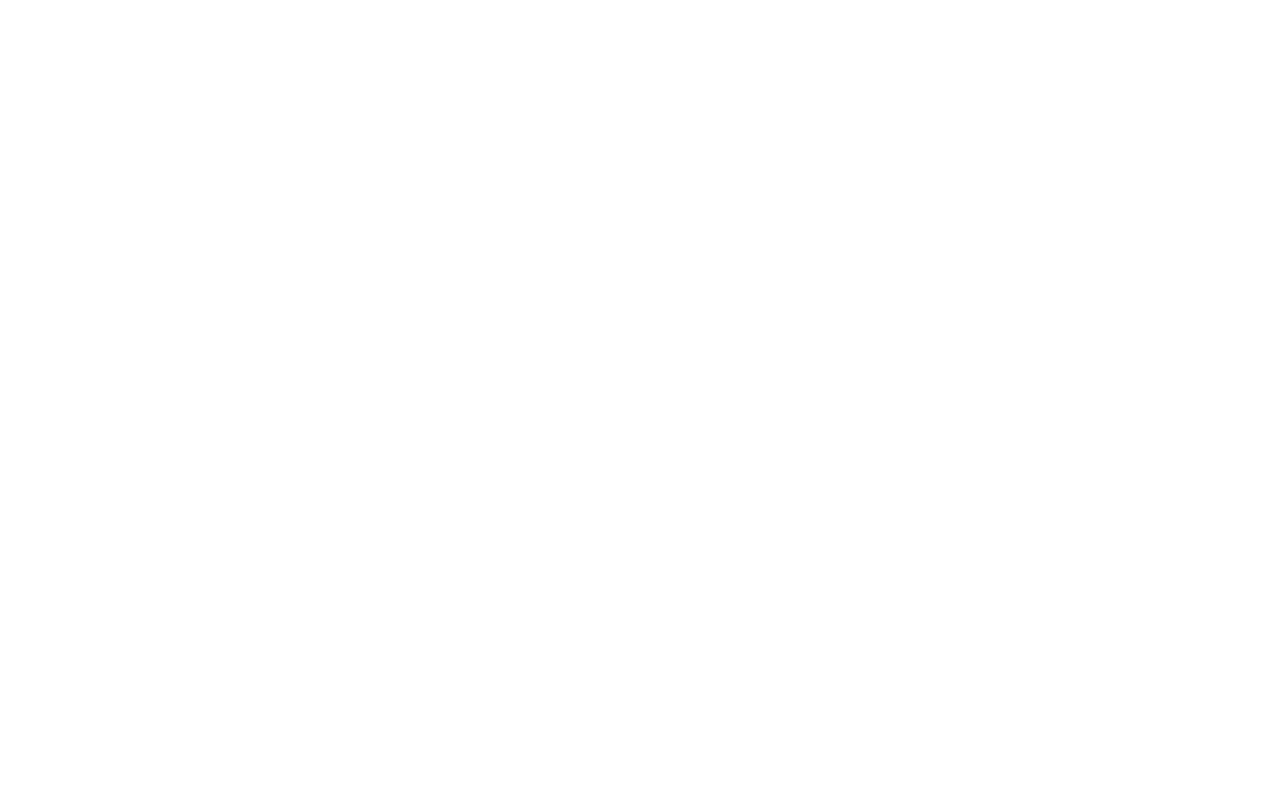
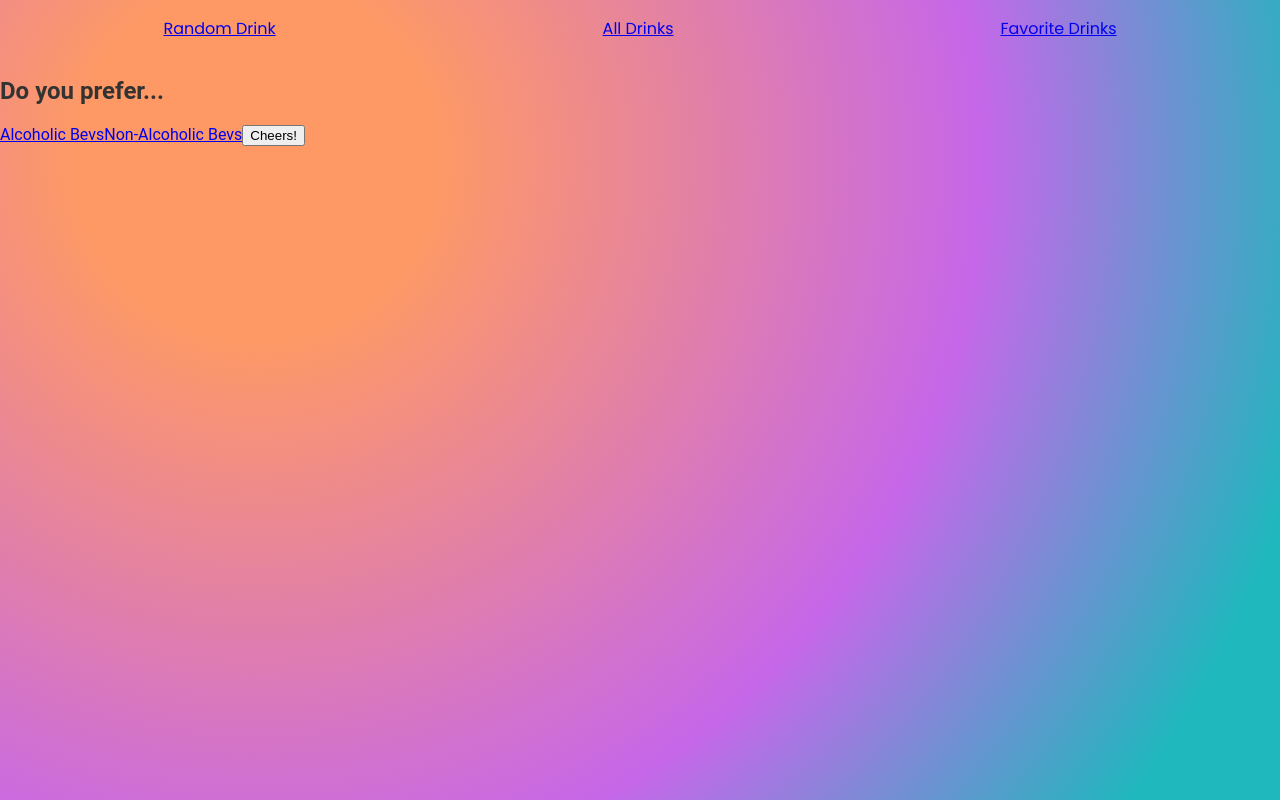
Before and after one commit to lalonggone/mix-master, a React (Create React App) app: page /na in a window 1280 px wide. Built offline with nearby package versions, Linux system fonts and the light colour scheme.

Commit message:
Begin design of individual components

```diff
--- a/public/index.html
+++ b/public/index.html
@@ -1,6 +1,12 @@
 <!DOCTYPE html>
 <html lang="en">
   <head>
+    <link rel="preconnect" href="https://fonts.googleapis.com" />
+    <link rel="preconnect" href="https://fonts.gstatic.com" crossorigin />
+    <link
+      href="https://fonts.googleapis.com/css2?family=Poppins:ital,wght@0,100;0,200;0,300;0,400;0,500;1,100;1,200;1,300;1,400;1,500&display=swap"
+      rel="stylesheet"
+    />
     <meta charset="utf-8" />
     <meta name="viewport" content="width=device-width, initial-scale=1" />
     <meta
--- /dev/null
+++ b/src/components/AllDrinksGrid/AllDrinksGrid.js
@@ -0,0 +1,8 @@
+import React from 'react'
+import drinkRecipes from '../../mock-data'
+
+function AllDrinksGrid() {
+
+}
+
+export default AllDrinksGrid;
--- a/src/components/AllRecipesGrid/AllRecipesGrid.js
+++ /dev/null
@@ -1,11 +0,0 @@
-import React from 'react'
-
-function AllRecipesGrid() {
-  return (
-    <div>
-
-    </div>
-  )
-}
-
-export default AllRecipesGrid;
--- a/src/components/App/App.css
+++ b/src/components/App/App.css
@@ -0,0 +1,17 @@
+.html,
+body {
+  margin: 0;
+  padding: 0;
+  font-family: 'Roboto', sans-serif;
+  background: radial-gradient(
+    circle at 20% 20%,
+    #fe9966 15%,
+    rgb(198, 103, 233) 60%,
+    #1eb8bd 90%
+  );
+  background-attachment: fixed;
+  background-repeat: no-repeat;
+  background-size: cover;
+
+  color: #333;
+}
--- a/src/components/App/App.js
+++ b/src/components/App/App.js
@@ -1,10 +1,13 @@
 import './App.css';
 import HomePage from '../HomePage/HomePage';
+import { BrowserRouter } from 'react-router-dom';
 
 function App() {
   return (
     <div className="App">
-      <HomePage />
+      <BrowserRouter>
+        <HomePage />
+      </BrowserRouter>
     </div>
   );
 }
--- a/src/components/HomePage/HomePage.js
+++ b/src/components/HomePage/HomePage.js
@@ -1,14 +1,21 @@
 import React from 'react'
+import { Link } from 'react-router-dom'
 import NavBar from '../NavBar/NavBar'
-import FavoriteRecipeGrid from '../FavoriteRecipeGrid/FavoriteRecipeGrid'
-import AllRecipesGrid from '../AllRecipesGrid/AllRecipesGrid'
+import FavoriteDrinksGrid from '../FavoriteDrinksGrid/FavoriteDrinksGrid'
+import AllDrinksGrid from '../AllDrinksGrid/AllDrinksGrid'
 
 function HomePage() {
   return (
     <div>
-      <NavBar />
-      <AllRecipesGrid />
-      <FavoriteRecipeGrid />
+      <NavBar className="navbar"/>
+        <section className="quiz-section">
+            <h1>Do you prefer...</h1>
+            <Link to="/all">Alcoholic Bevs</Link>
+            <Link to="/na">Non-Alcoholic Bevs</Link>
+            <button className="enter-btn">Cheers!</button>
+        </section>
+      <AllDrinksGrid className="allDrinksGrid"/>
+      <FavoriteDrinksGrid className="favoriteDrinksGrid"/>
     </div>
   )
 }
--- a/src/components/NavBar/NavBar.css
+++ b/src/components/NavBar/NavBar.css
@@ -0,0 +1,18 @@
+.nav-container {
+    display: flex;
+    font-family: 'Poppins', sans-serif;
+    color: white;
+
+    .nav-list {
+        width: 100%;
+        display: flex;
+        list-style: none;
+        padding: 0;
+        justify-content: space-around;
+
+        .nav-item {
+            cursor: pointer;
+        }
+    }
+
+}
--- a/src/components/NavBar/NavBar.js
+++ b/src/components/NavBar/NavBar.js
@@ -1,9 +1,32 @@
 import React from 'react'
+import { useState } from 'react'
+import { Link } from 'react-router-dom'
+import './NavBar.css'
 
 function NavBar() {
+  const [showAllDrinks, setShowAllDrinks] = useState(true)
+
+  const toggleDrinks = () => {
+    setShowAllDrinks(!showAllDrinks)
+  }
+
   return (
     <div>
-
+      <nav className="nav-container">
+        <ul className="nav-list">
+          <li className="nav-item">
+            <Link to="/random">Random Drink</Link>
+          </li>
+          <li className="nav-item" onClick={toggleDrinks}>
+            <Link to={showAllDrinks ? '/all' : '/na'}>
+              {showAllDrinks ? 'All Drinks' : 'NA Drinks'}
+            </Link>
+          </li>
+          <li className="nav-item">
+            <Link to="favorites">Favorite Drinks</Link>
+          </li>
+        </ul>
+      </nav>
     </div>
   )
 }
```
Also changed, not shown: src/components/RecipeGrid/RecipeGrid.js (deleted, +0 -12 lines), src/components/AllDrinksGrid/AllDrinksGrid.css (added), src/components/FavoriteDrinksGrid/FavoriteDrinksGrid.css (added), src/components/FavoriteDrinksGrid/FavoriteDrinksGrid.js (renamed from src/components/FavoriteRecipeGrid/FavoriteRecipeGrid.js).
